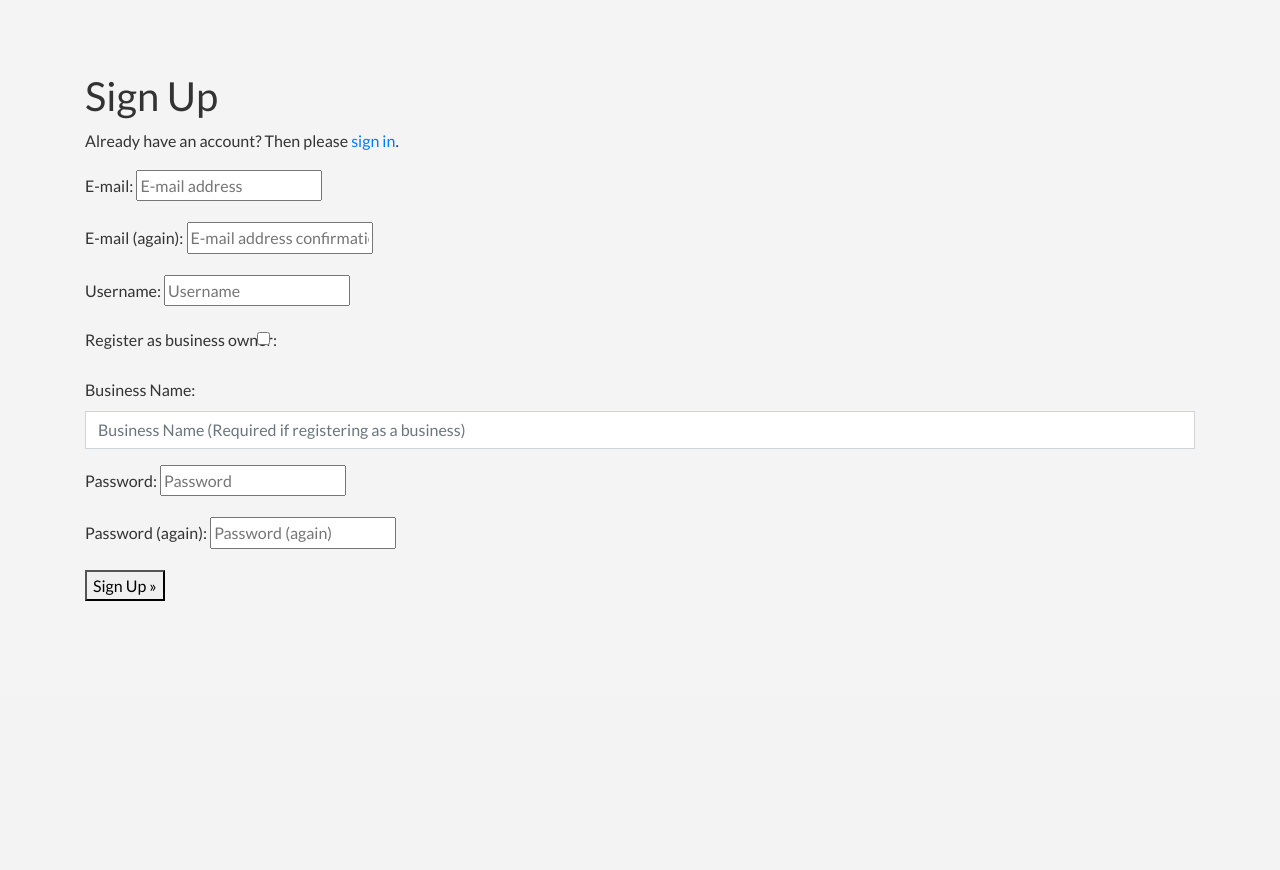
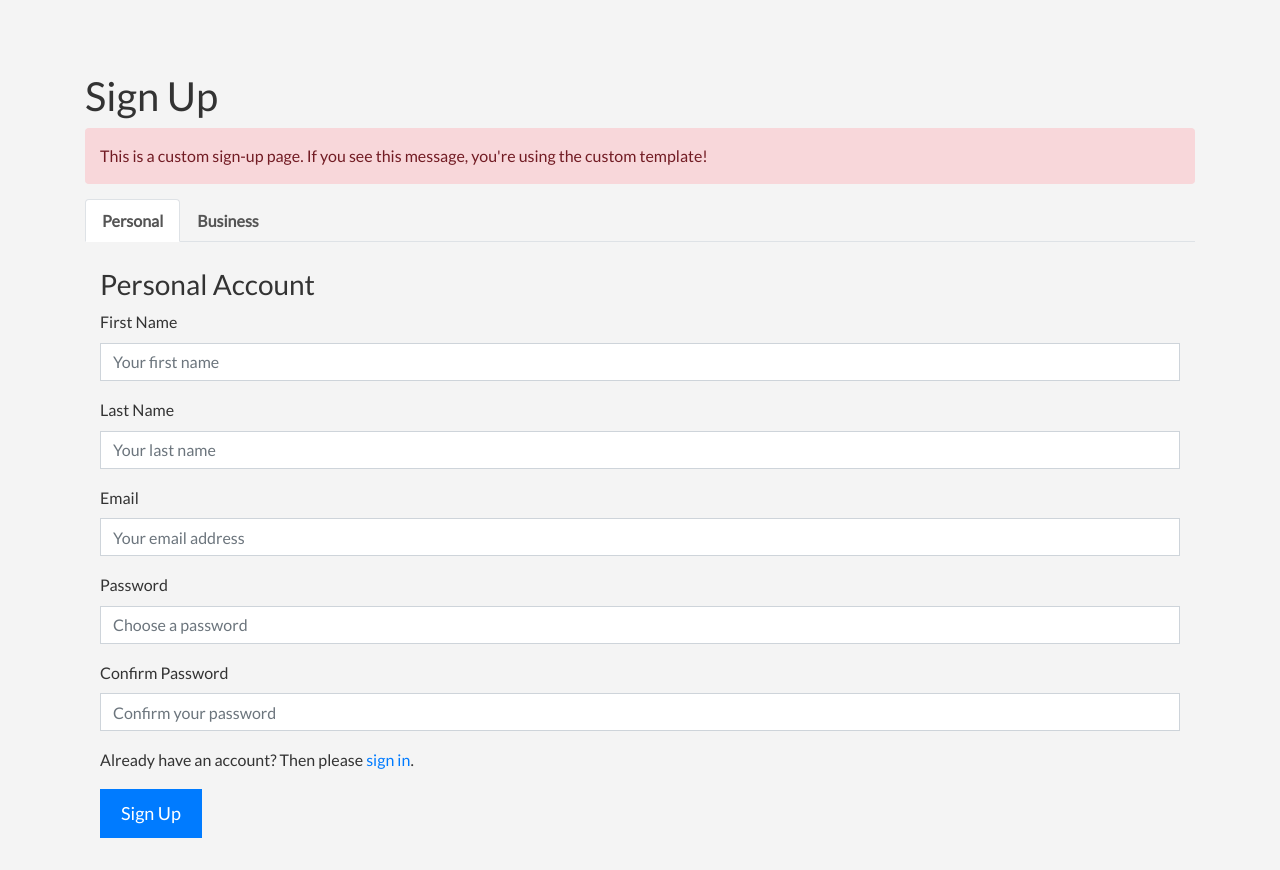
Before and after one commit to VitorBarbosaDev/TheBookingService, a Django app: page /accounts/signup/ in a window 1280 px wide. Shown: the part 104-974 px from the top of the page. Before the commit the page ends 705 px from the top, so only its background shows below. Run offline with Django 3.2, Linux system fonts and the light colour scheme; some libraries are stand-ins or nearby versions.

Commit message:
Added Custom Sign Up page

```diff
--- a/accounts/forms.py
+++ b/accounts/forms.py
@@ -1,25 +1,38 @@
 from allauth.account.forms import SignupForm
 from django import forms
+from .models import Business
 
 class CustomSignupForm(SignupForm):
-    is_business_owner = forms.BooleanField(required=False, label='Register as business owner')
+    # Removed is_business_owner as it's determined by URL query parameter
     business_name = forms.CharField(max_length=255, required=False, label='Business Name')
 
     def __init__(self, *args, **kwargs):
         super(CustomSignupForm, self).__init__(*args, **kwargs)
-        self.fields['business_name'].widget.attrs['placeholder'] = 'Business Name (Required if registering as a business)'
-        self.fields['business_name'].widget.attrs['class'] = 'form-control'
-        self.fields['is_business_owner'].widget.attrs['class'] = 'form-check-input'
+        self.fields['business_name'].widget.attrs.update({
+            'placeholder': 'Business Name (Only if registering as a business)',
+            'class': 'form-control',
+            'style': 'display:none;'  # Initially hide this field
+        })
 
     def save(self, request):
         user = super(CustomSignupForm, self).save(request)
-        user.is_business_owner = self.cleaned_data['is_business_owner']
-        user.save()
+        account_type = request.GET.get('type', 'personal')
 
-        if user.is_business_owner:
-            # Assuming you have a signal or method to create the UserProfile
-            user_profile = user.userprofile
-            user_profile.business_name = self.cleaned_data['business_name']
-            user_profile.save()
+        if account_type == 'business':
+            user.is_business_owner = True
+            user.save()
+
+            business_name = self.cleaned_data.get('business_name')
+            if business_name:
+                Business.objects.create(
+                    owner=user,
+                    name=business_name,
+                    description=self.cleaned_data.get('description', ''),
+                    address=self.cleaned_data.get('address', ''),
+                    phone_number=self.cleaned_data.get('phone_number', ''),
+                    email=self.cleaned_data.get('email', ''),
+                    website=self.cleaned_data.get('website', ''),
+                    logo=self.cleaned_data.get('logo', None),
+                )
 
         return user
--- a/templates/allauth/account/signup.html
+++ b/templates/allauth/account/signup.html
@@ -7,15 +7,107 @@
 {% block content %}
 <h1>{% trans "Sign Up" %}</h1>
 
-<p>{% blocktrans %}Already have an account? Then please <a href="{{ login_url }}">sign in</a>.{% endblocktrans %}</p>
+<div style="background-color: #f8d7da; color: #721c24; margin-bottom: 15px; padding: 15px; border-radius: 4px;">
+  This is a custom sign-up page. If you see this message, you're using the custom template!
+</div>
 
-<form class="signup" id="signup_form" method="post" action="{% url 'account_signup' %}">
-  {% csrf_token %}
-  {{ form.as_p }}
-  {% if redirect_field_value %}
-  <input type="hidden" name="{{ redirect_field_name }}" value="{{ redirect_field_value }}" />
-  {% endif %}
-  <button type="submit">{% trans "Sign Up" %} &raquo;</button>
-</form>
+<ul class="nav nav-tabs">
+  <li class="nav-item">
+    <a class="nav-link active" href="#personal" data-toggle="tab">Personal</a>
+  </li>
+  <li class="nav-item">
+    <a class="nav-link" href="#business" data-toggle="tab">Business</a>
+  </li>
+</ul>
 
+<div class="tab-content">
+  <div id="personal" class="container tab-pane active"><br>
+    <h3>Personal Account</h3>
+    <form id="personal_form" method="post" action="{% url 'account_signup' %}?type=personal">
+      {% csrf_token %}
+      <div class="form-group">
+        <label for="id_first_name">{% trans "First Name" %}</label>
+        <input type="text" id="id_first_name" name="first_name" class="form-control" placeholder="{% trans 'Your first name' %}" required>
+      </div>
+      <div class="form-group">
+        <label for="id_last_name">{% trans "Last Name" %}</label>
+        <input type="text" id="id_last_name" name="last_name" class="form-control" placeholder="{% trans 'Your last name' %}" required>
+      </div>
+      <div class="form-group">
+        <label for="id_email">{% trans "Email" %}</label>
+        <input type="email" id="id_email" name="email" class="form-control" placeholder="{% trans 'Your email address' %}" required>
+      </div>
+      <div class="form-group">
+        <label for="id_password1">{% trans "Password" %}</label>
+        <input type="password" id="id_password1" name="password1" class="form-control" placeholder="{% trans 'Choose a password' %}" required>
+      </div>
+      <div class="form-group">
+        <label for="id_password2">{% trans "Confirm Password" %}</label>
+        <input type="password" id="id_password2" name="password2" class="form-control" placeholder="{% trans 'Confirm your password' %}" required>
+      </div>
+      <p>{% blocktrans %}Already have an account? Then please <a href="{{ login_url }}">sign in</a>.{% endblocktrans %}</p>
+      <button type="submit" class="btn btn-primary">{% trans "Sign Up" %}</button>
+    </form>
+  </div>
+
+  <div id="business" class="container tab-pane fade"><br>
+    <h3>Business Account</h3>
+    <form id="business_form" method="post" action="{% url 'account_signup' %}?type=business" enctype="multipart/form-data">
+      {% csrf_token %}
+      <div class="form-group">
+        <label for="id_business_name">{% trans "Business Name" %}</label>
+        <input type="text" id="id_business_name" name="business_name" class="form-control" placeholder="{% trans 'Your business name' %}" required>
+      </div>
+      <div class="form-group">
+        <label for="id_description">{% trans "Description" %}</label>
+        <textarea id="id_description" name="description" class="form-control" placeholder="{% trans 'Describe your business' %}"></textarea>
+      </div>
+      <div class="form-group">
+        <label for="id_address">{% trans "Address" %}</label>
+        <input type="text" id="id_address" name="address" class="form-control" placeholder="{% trans 'Business address' %}">
+      </div>
+      <div class="form-group">
+        <label for="id_phone_number">{% trans "Phone Number" %}</label>
+        <input type="text" id="id_phone_number" name="phone_number" class="form-control" placeholder="{% trans 'Contact phone number' %}">
+      </div>
+      <div class="form-group">
+        <label for="id_email">{% trans "Email" %}</label>
+        <input type="email" id="id_email" name="email" class="form-control" placeholder="{% trans 'Business email' %}">
+      </div>
+      <div class="form-group">
+        <label for="id_website">{% trans "Website" %}</label>
+        <input type="url" id="id_website" name="website" class="form-control" placeholder="{% trans 'Business website URL' %}">
+      </div>
+      <div class="form-group">
+        <label for="id_logo">{% trans "Logo" %}</label>
+        <input type="file" id="id_logo" name="logo" class="form-control-file">
+      </div>
+      <p>{% blocktrans %}Already have an account? Then please <a href="{{ login_url }}">sign in</a>.{% endblocktrans %}</p>
+      <button type="submit">{% trans "Sign Up" %}</button>
+    </form>
+  </div>
+</div>
 {% endblock %}
+
+{% block extra_js %}
+<script>
+  $(document).ready(function(){
+    $('a[data-toggle="tab"]').on('show.bs.tab', function (e) {
+      var target = $(e.target).attr("href"); // activated tab
+      var businessNameField = $('#id_business_name').closest('.form-group');
+
+      if(target === '#business') {
+        businessNameField.show();
+        // Optional: If keeping is_business_owner field
+        $('input[name="is_business_owner"]').val('True');
+      } else {
+        businessNameField.hide();
+        // Optional: If keeping is_business_owner field
+        $('input[name="is_business_owner"]').val('False');
+      }
+    });
+  });
+</script>
+{% endblock %}
+
+ <!-- This ends the extra_js block -->
```
Also changed, not shown: accounts/views.py (+39 -2 lines).
